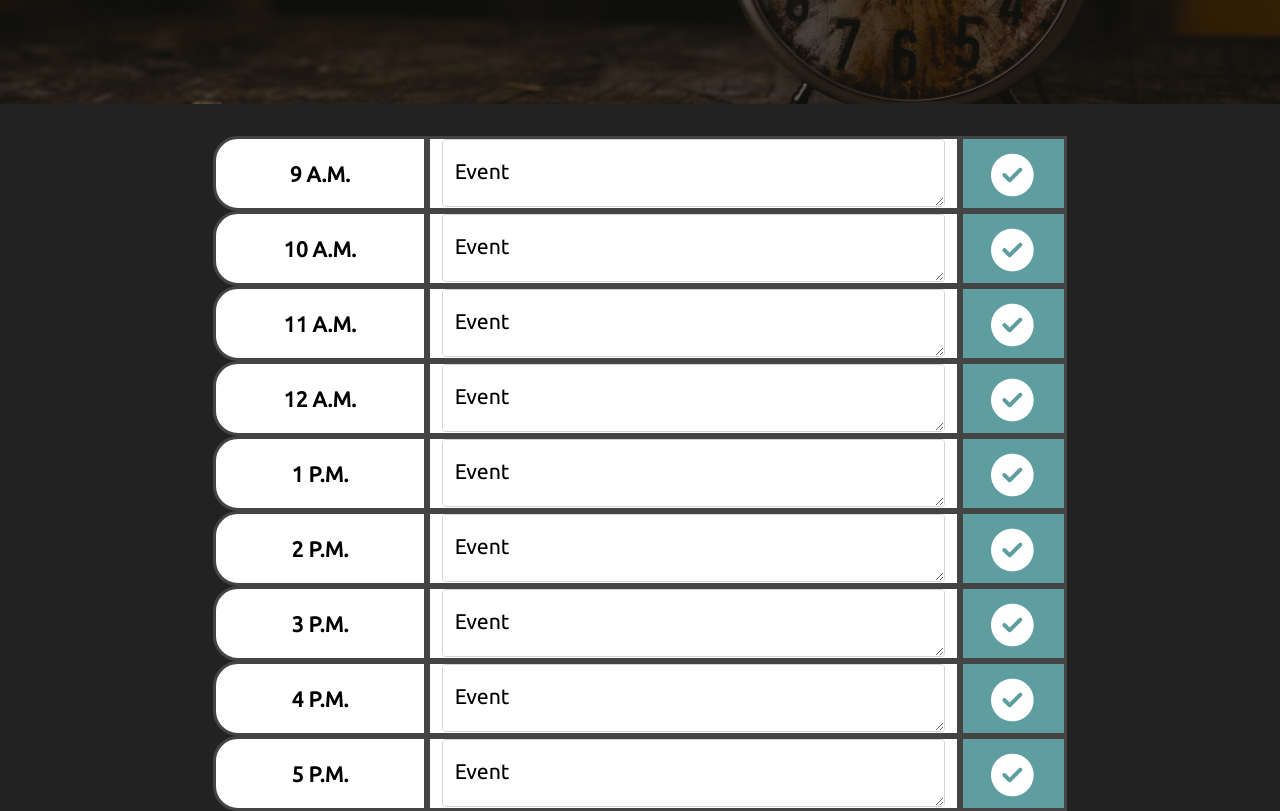
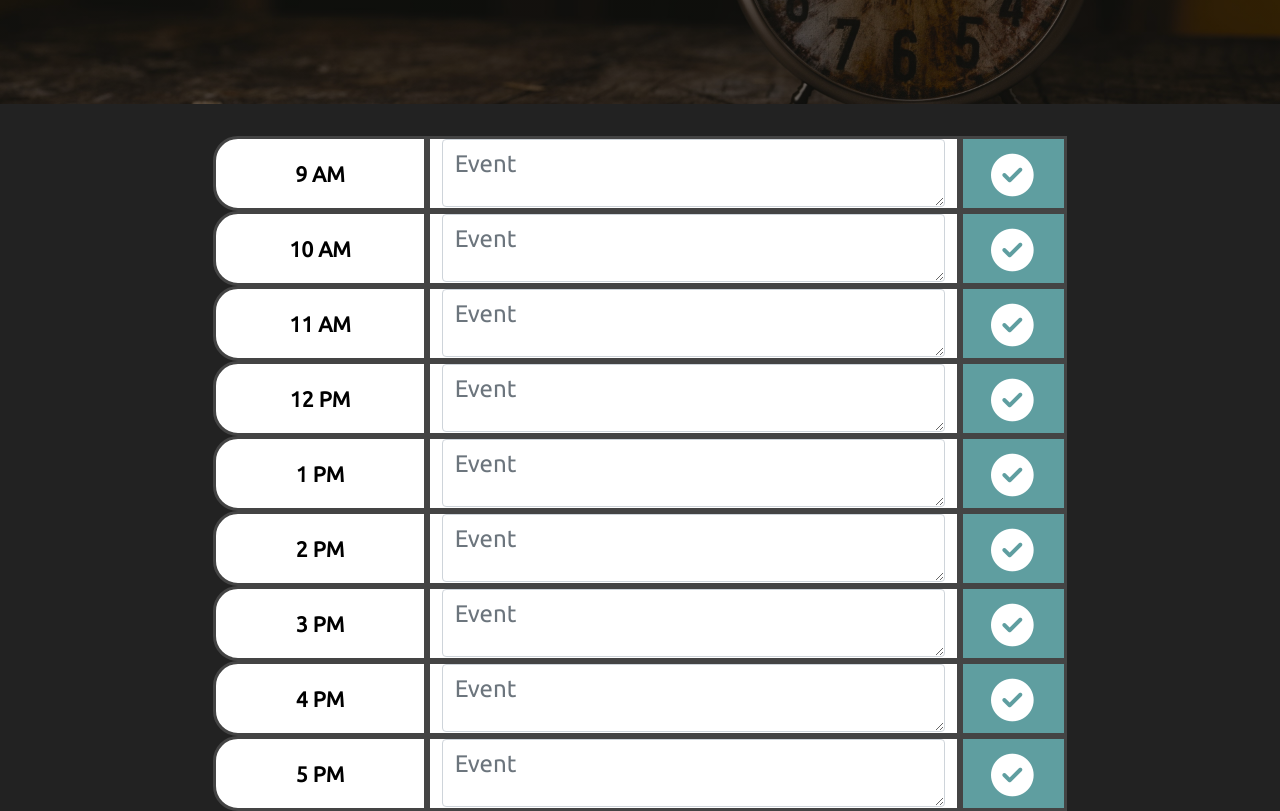
Before and after one commit to Aereisdin/daily-planner, a plain HTML site: page index.html in a window 1280 px wide. Shown: the part 360-1171 px from the top of the page. Drawn offline with nearby package versions, Linux system fonts and the light colour scheme.

Commit message:
Corrected textarea effect.

```diff
--- a/index.html
+++ b/index.html
@@ -73,31 +73,31 @@
 <br>
 <div class="container-fluid">
     <div class="row">
-        <div class="col-xs-0 col-sm-1 col-md-2 col-lg-2 col-xl-2 col-xxl-2">&nbsp;</div><div class="col-xs-2 col-sm-2 col-md-2 col-lg-2 col-xl-2 col-xxl-2 time">9 A.M.</div><div class="col text"><div class="form-floating"><textarea class="form-control textField" placeholder="Leave a comment here" style="height: 68px"></textarea><label for="floatingTextarea2">Event</label></div></div><div class="col-xs-1 col-sm-1 col-md-1 col-lg-1 col-xl-1 col-xxl-1 save"><i class="fas fa-check-circle fa-2x"></i></div><div class="col-xs-0 col-sm-1 col-md-2 col-lg-2 col-xl-2 col-xxl-2">&nbsp;</div>
+        <div class="col-xs-0 col-sm-1 col-md-2 col-lg-2 col-xl-2 col-xxl-2">&nbsp;</div><div class="col-xs-2 col-sm-2 col-md-2 col-lg-2 col-xl-2 col-xxl-2 time">9 AM</div><div class="col text"><div class="mb-3"><textarea class="form-control textField" placeholder="Event" style="height: 68px"></textarea></div></div><div class="col-xs-1 col-sm-1 col-md-1 col-lg-1 col-xl-1 col-xxl-1 save"><i class="fas fa-check-circle fa-2x"></i></div><div class="col-xs-0 col-sm-1 col-md-2 col-lg-2 col-xl-2 col-xxl-2">&nbsp;</div>
     </div>
     <div class="row">
-        <div class="col-xs-0 col-sm-1 col-md-2 col-lg-2 col-xl-2 col-xxl-2">&nbsp;</div><div class="col-xs-2 col-sm-2 col-md-2 col-lg-2 col-xl-2 col-xxl-2 time">10 A.M.</div><div class="col text"><div class="form-floating"><textarea class="form-control textField" placeholder="Leave a comment here" style="height: 68px"></textarea><label for="floatingTextarea2">Event</label></div></div><div class="col-xs-1 col-sm-1 col-md-1 col-lg-1 col-xl-1 col-xxl-1 save"><i class="fas fa-check-circle fa-2x"></i></div><div class="col-xs-0 col-sm-1 col-md-2 col-lg-2 col-xl-2 col-xxl-2">&nbsp;</div>
+        <div class="col-xs-0 col-sm-1 col-md-2 col-lg-2 col-xl-2 col-xxl-2">&nbsp;</div><div class="col-xs-2 col-sm-2 col-md-2 col-lg-2 col-xl-2 col-xxl-2 time">10 AM</div><div class="col text"><div class="mb-3"><textarea class="form-control textField" placeholder="Event" style="height: 68px"></textarea></div></div><div class="col-xs-1 col-sm-1 col-md-1 col-lg-1 col-xl-1 col-xxl-1 save"><i class="fas fa-check-circle fa-2x"></i></div><div class="col-xs-0 col-sm-1 col-md-2 col-lg-2 col-xl-2 col-xxl-2">&nbsp;</div>
     </div>
     <div class="row">
-        <div class="col-xs-0 col-sm-1 col-md-2 col-lg-2 col-xl-2 col-xxl-2">&nbsp;</div><div class="col-xs-2 col-sm-2 col-md-2 col-lg-2 col-xl-2 col-xxl-2 time">11 A.M.</div><div class="col text"><div class="form-floating"><textarea class="form-control textField" placeholder="Leave a comment here" style="height: 68px"></textarea><label for="floatingTextarea2">Event</label></div></div><div class="col-xs-1 col-sm-1 col-md-1 col-lg-1 col-xl-1 col-xxl-1 save"><i class="fas fa-check-circle fa-2x"></i></div><div class="col-xs-0 col-sm-1 col-md-2 col-lg-2 col-xl-2 col-xxl-2">&nbsp;</div>
+        <div class="col-xs-0 col-sm-1 col-md-2 col-lg-2 col-xl-2 col-xxl-2">&nbsp;</div><div class="col-xs-2 col-sm-2 col-md-2 col-lg-2 col-xl-2 col-xxl-2 time">11 AM</div><div class="col text"><div class="mb-3"><textarea class="form-control textField" placeholder="Event" style="height: 68px"></textarea></div></div><div class="col-xs-1 col-sm-1 col-md-1 col-lg-1 col-xl-1 col-xxl-1 save"><i class="fas fa-check-circle fa-2x"></i></div><div class="col-xs-0 col-sm-1 col-md-2 col-lg-2 col-xl-2 col-xxl-2">&nbsp;</div>
     </div>
     <div class="row">
-        <div class="col-xs-0 col-sm-1 col-md-2 col-lg-2 col-xl-2 col-xxl-2">&nbsp;</div><div class="col-xs-2 col-sm-2 col-md-2 col-lg-2 col-xl-2 col-xxl-2 time">12 A.M.</div><div class="col text"><div class="form-floating"><textarea class="form-control textField" placeholder="Leave a comment here" style="height: 68px"></textarea><label for="floatingTextarea2">Event</label></div></div><div class="col-xs-1 col-sm-1 col-md-1 col-lg-1 col-xl-1 col-xxl-1 save"><i class="fas fa-check-circle fa-2x"></i></div><div class="col-xs-0 col-sm-1 col-md-2 col-lg-2 col-xl-2 col-xxl-2">&nbsp;</div>
+        <div class="col-xs-0 col-sm-1 col-md-2 col-lg-2 col-xl-2 col-xxl-2">&nbsp;</div><div class="col-xs-2 col-sm-2 col-md-2 col-lg-2 col-xl-2 col-xxl-2 time">12 PM</div><div class="col text"><div class="mb-3"><textarea class="form-control textField" placeholder="Event" style="height: 68px"></textarea></div></div><div class="col-xs-1 col-sm-1 col-md-1 col-lg-1 col-xl-1 col-xxl-1 save"><i class="fas fa-check-circle fa-2x"></i></div><div class="col-xs-0 col-sm-1 col-md-2 col-lg-2 col-xl-2 col-xxl-2">&nbsp;</div>
     </div>
     <div class="row">
-        <div class="col-xs-0 col-sm-1 col-md-2 col-lg-2 col-xl-2 col-xxl-2">&nbsp;</div><div class="col-xs-2 col-sm-2 col-md-2 col-lg-2 col-xl-2 col-xxl-2 time">1 P.M.</div><div class="col text"><div class="form-floating"><textarea class="form-control textField" placeholder="Leave a comment here" style="height: 68px"></textarea><label for="floatingTextarea2">Event</label></div></div><div class="col-xs-1 col-sm-1 col-md-1 col-lg-1 col-xl-1 col-xxl-1 save"><i class="fas fa-check-circle fa-2x"></i></div><div class="col-xs-0 col-sm-1 col-md-2 col-lg-2 col-xl-2 col-xxl-2">&nbsp;</div>
+        <div class="col-xs-0 col-sm-1 col-md-2 col-lg-2 col-xl-2 col-xxl-2">&nbsp;</div><div class="col-xs-2 col-sm-2 col-md-2 col-lg-2 col-xl-2 col-xxl-2 time">1 PM</div><div class="col text"><div class="mb-3"><textarea class="form-control textField" placeholder="Event" style="height: 68px"></textarea></div></div><div class="col-xs-1 col-sm-1 col-md-1 col-lg-1 col-xl-1 col-xxl-1 save"><i class="fas fa-check-circle fa-2x"></i></div><div class="col-xs-0 col-sm-1 col-md-2 col-lg-2 col-xl-2 col-xxl-2">&nbsp;</div>
     </div>
     <div class="row">
-        <div class="col-xs-0 col-sm-1 col-md-2 col-lg-2 col-xl-2 col-xxl-2">&nbsp;</div><div class="col-xs-2 col-sm-2 col-md-2 col-lg-2 col-xl-2 col-xxl-2 time">2 P.M.</div><div class="col text"><div class="form-floating"><textarea class="form-control textField" placeholder="Leave a comment here" style="height: 68px"></textarea><label for="floatingTextarea2">Event</label></div></div><div class="col-xs-1 col-sm-1 col-md-1 col-lg-1 col-xl-1 col-xxl-1 save"><i class="fas fa-check-circle fa-2x"></i></div><div class="col-xs-0 col-sm-1 col-md-2 col-lg-2 col-xl-2 col-xxl-2">&nbsp;</div>
+        <div class="col-xs-0 col-sm-1 col-md-2 col-lg-2 col-xl-2 col-xxl-2">&nbsp;</div><div class="col-xs-2 col-sm-2 col-md-2 col-lg-2 col-xl-2 col-xxl-2 time">2 PM</div><div class="col text"><div class="mb-3"><textarea class="form-control textField" placeholder="Event" style="height: 68px"></textarea></div></div><div class="col-xs-1 col-sm-1 col-md-1 col-lg-1 col-xl-1 col-xxl-1 save"><i class="fas fa-check-circle fa-2x"></i></div><div class="col-xs-0 col-sm-1 col-md-2 col-lg-2 col-xl-2 col-xxl-2">&nbsp;</div>
     </div>
     <div class="row">
-        <div class="col-xs-0 col-sm-1 col-md-2 col-lg-2 col-xl-2 col-xxl-2">&nbsp;</div><div class="col-xs-2 col-sm-2 col-md-2 col-lg-2 col-xl-2 col-xxl-2 time">3 P.M.</div><div class="col text"><div class="form-floating"><textarea class="form-control textField" placeholder="Leave a comment here" style="height: 68px"></textarea><label for="floatingTextarea2">Event</label></div></div><div class="col-xs-1 col-sm-1 col-md-1 col-lg-1 col-xl-1 col-xxl-1 save"><i class="fas fa-check-circle fa-2x"></i></div><div class="col-xs-0 col-sm-1 col-md-2 col-lg-2 col-xl-2 col-xxl-2">&nbsp;</div>
+        <div class="col-xs-0 col-sm-1 col-md-2 col-lg-2 col-xl-2 col-xxl-2">&nbsp;</div><div class="col-xs-2 col-sm-2 col-md-2 col-lg-2 col-xl-2 col-xxl-2 time">3 PM</div><div class="col text"><div class="mb-3"><textarea class="form-control textField" placeholder="Event" style="height: 68px"></textarea></div></div><div class="col-xs-1 col-sm-1 col-md-1 col-lg-1 col-xl-1 col-xxl-1 save"><i class="fas fa-check-circle fa-2x"></i></div><div class="col-xs-0 col-sm-1 col-md-2 col-lg-2 col-xl-2 col-xxl-2">&nbsp;</div>
     </div>
     <div class="row">
-        <div class="col-xs-0 col-sm-1 col-md-2 col-lg-2 col-xl-2 col-xxl-2">&nbsp;</div><div class="col-xs-2 col-sm-2 col-md-2 col-lg-2 col-xl-2 col-xxl-2 time">4 P.M.</div><div class="col text"><div class="form-floating"><textarea class="form-control textField" placeholder="Leave a comment here" style="height: 68px"></textarea><label for="floatingTextarea2">Event</label></div></div><div class="col-xs-1 col-sm-1 col-md-1 col-lg-1 col-xl-1 col-xxl-1 save"><i class="fas fa-check-circle fa-2x"></i></div><div class="col-xs-0 col-sm-1 col-md-2 col-lg-2 col-xl-2 col-xxl-2">&nbsp;</div>
+        <div class="col-xs-0 col-sm-1 col-md-2 col-lg-2 col-xl-2 col-xxl-2">&nbsp;</div><div class="col-xs-2 col-sm-2 col-md-2 col-lg-2 col-xl-2 col-xxl-2 time">4 PM</div><div class="col text"><div class="mb-3"><textarea class="form-control textField" placeholder="Event" style="height: 68px"></textarea></div></div><div class="col-xs-1 col-sm-1 col-md-1 col-lg-1 col-xl-1 col-xxl-1 save"><i class="fas fa-check-circle fa-2x"></i></div><div class="col-xs-0 col-sm-1 col-md-2 col-lg-2 col-xl-2 col-xxl-2">&nbsp;</div>
     </div>
     <div class="row">
-        <div class="col-xs-0 col-sm-1 col-md-2 col-lg-2 col-xl-2 col-xxl-2">&nbsp;</div><div class="col-xs-2 col-sm-2 col-md-2 col-lg-2 col-xl-2 col-xxl-2 time">5 P.M.</div><div class="col text"><div class="form-floating"><textarea class="form-control textField" placeholder="Leave a comment here" style="height: 68px"></textarea><label for="floatingTextarea2">Event</label></div></div><div class="col-xs-1 col-sm-1 col-md-1 col-lg-1 col-xl-1 col-xxl-1 save"><i class="fas fa-check-circle fa-2x"></i></div><div class="col-xs-0 col-sm-1 col-md-2 col-lg-2 col-xl-2 col-xxl-2">&nbsp;</div>
+        <div class="col-xs-0 col-sm-1 col-md-2 col-lg-2 col-xl-2 col-xxl-2">&nbsp;</div><div class="col-xs-2 col-sm-2 col-md-2 col-lg-2 col-xl-2 col-xxl-2 time">5 PM</div><div class="col text"><div class="mb-3"><textarea class="form-control textField" placeholder="Event" style="height: 68px"></textarea></div></div><div class="col-xs-1 col-sm-1 col-md-1 col-lg-1 col-xl-1 col-xxl-1 save"><i class="fas fa-check-circle fa-2x"></i></div><div class="col-xs-0 col-sm-1 col-md-2 col-lg-2 col-xl-2 col-xxl-2">&nbsp;</div>
     </div>
 
 </div>
```
